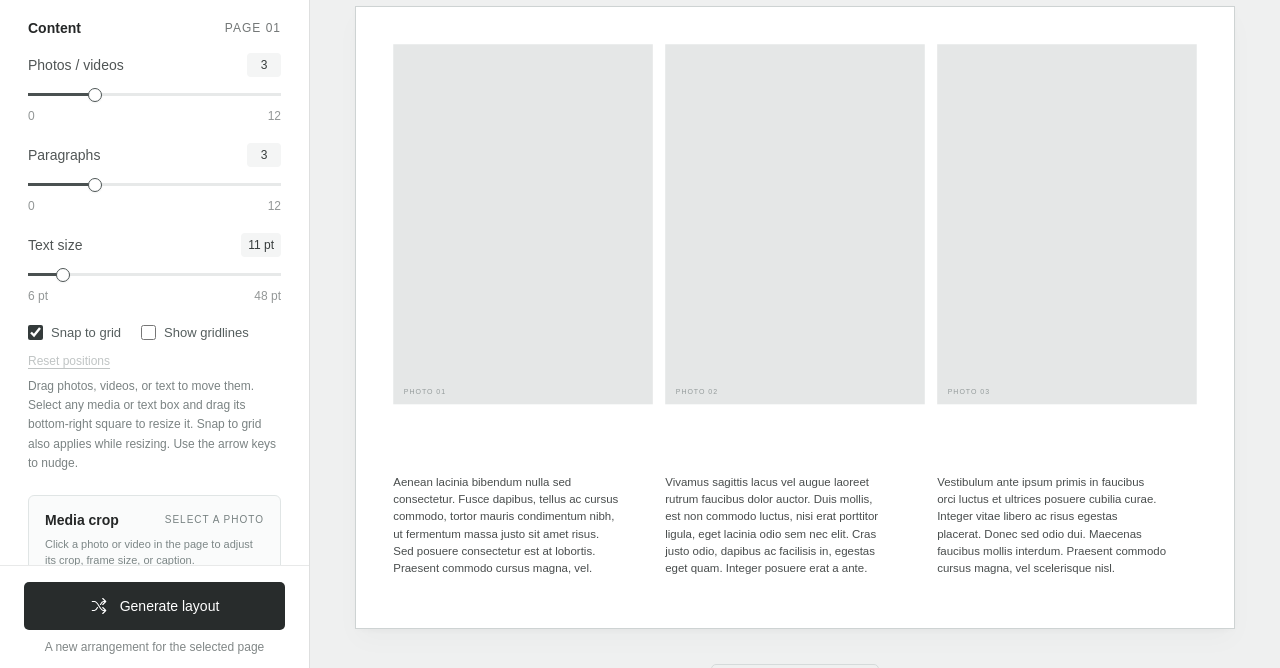
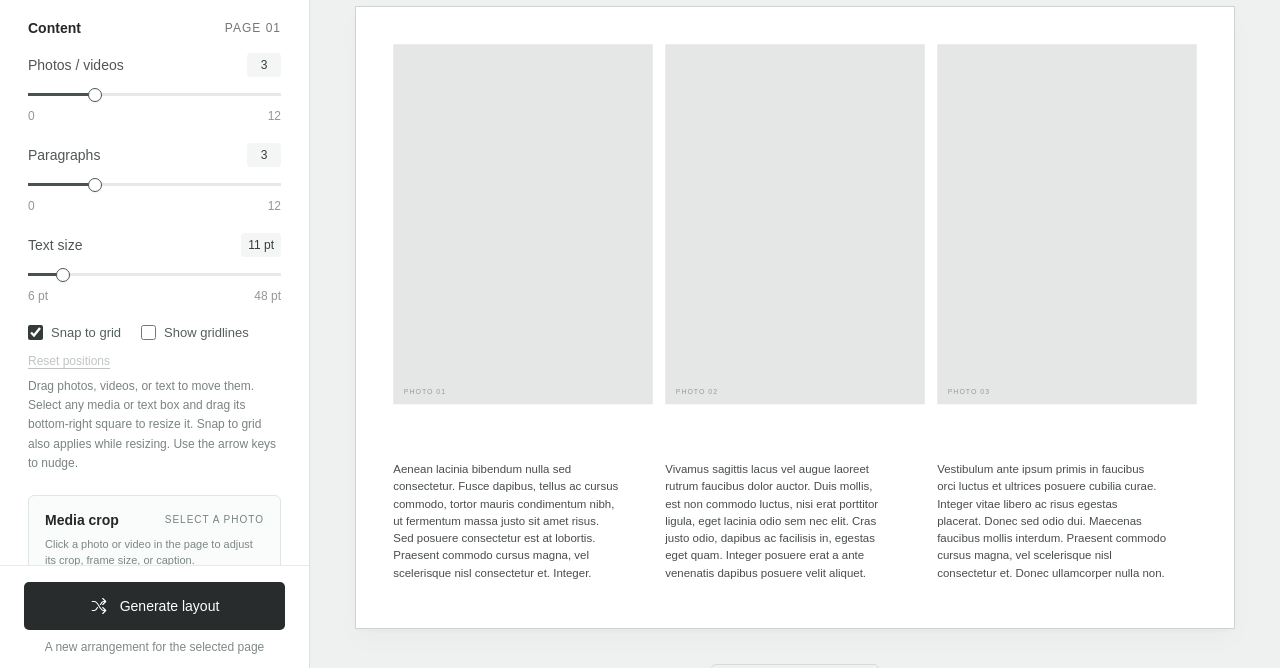
Before and after one commit to ljcpatalinghug-stack/swissgrid, a plain HTML site: page index.html in a window 1280 px wide. Shown: the part 132-800 px from the top of the page. Drawn offline with Linux system fonts and the light colour scheme.

Commit message:
Add files via upload

```diff
--- a/index.html
+++ b/index.html
@@ -980,7 +980,7 @@ function compose(page,size) {
   const pageWidthPoints=convertUnit(size,'in').width*72;
   const automaticSize=Math.min(12.5,...paragraphs.map(b=>Math.min(b.w/14,b.h/4)));
   const fontSize=Number.isFinite(page.textSize)?page.textSize*width/pageWidthPoints:automaticSize;
-  const typography={fontSize,lineHeight:fontSize*1.5,baselineOrigin:margin+fontSize};
+  const typography={fontSize,lineHeight:fontSize*1.5};
   return {width,height,images,paragraphs,grid,typography,name:recipe.name,backgroundColor:safeColor(page.backgroundColor,'#ffffff'),textColor:safeColor(page.textColor,'#494d4d')};
 }
 // Conservative Helvetica/Arial metrics keep the right edge ragged and inside its column.
@@ -992,10 +992,14 @@ function textWidth(text,fontSize) {
 function fitParagraph(copy,box,typography) {
   const fontSize=typography?.fontSize ?? Math.min(12.5,box.w/14,box.h/4);
   const lineHeight=typography?.lineHeight ?? fontSize*1.5;
-  const origin=typography?.baselineOrigin!==undefined?typography.baselineOrigin+(box.textOffsetY||0):box.y+fontSize;
-  const firstBaseline=origin+Math.ceil((box.y+fontSize-origin-1e-7)/lineHeight)*lineHeight;
-  const maxLines=Math.max(0,Math.floor((box.y+box.h-fontSize*.25-firstBaseline)/lineHeight)+1);
-  if(!maxLines||textWidth('W',fontSize)>box.w) return {fontSize,lineHeight,firstBaseline,lines:[],hidden:true};
+
+  // The first line starts exactly on the text frame's top grid line.
+  // SVG/browser rendering uses text-before-edge, so this is a true top-edge
+  // alignment rather than merely aligning the paragraph bounding box.
+  const firstLineTop=box.y;
+  const maxLines=Math.max(0,Math.floor((box.h-fontSize)/lineHeight)+1);
+  if(!maxLines||textWidth('W',fontSize)>box.w) return {fontSize,lineHeight,firstLineTop,lines:[],hidden:true};
+
   const allLines=[]; let line='';
   for(let word of copy.split(/\s+/)) {
     const proposed=line ? line+' '+word : word;
@@ -1014,7 +1018,7 @@ function fitParagraph(copy,box,typography) {
     while(textWidth(last+'.',fontSize)>box.w && last.includes(' ')) last=last.slice(0,last.lastIndexOf(' '));
     lines[lines.length-1]=last+'.';
   }
-  return {fontSize,lineHeight,firstBaseline,lines,hidden:false};
+  return {fontSize,lineHeight,firstLineTop,lines,hidden:false};
 }
 
 function elementPosition(page,size,key,column,row,snap=true) {
@@ -1232,7 +1236,12 @@ async function makePDF(snapshot,prepared,library) {
     });
     for(const box of layout.paragraphs) {
       const fit=fitParagraph(box.copy,box,layout.typography);
-      fit.lines.forEach((line,i)=>page.drawText(line,{x:box.x*scale,y:H-(fit.firstBaseline+i*fit.lineHeight)*scale,font,size:fit.fontSize*scale,color:rgb(...colorComponents(layout.textColor,[.286,.302,.302]))}));
+      const textSize=fit.fontSize*scale;
+      const ascent=font.heightAtSize(textSize,{descender:false});
+      fit.lines.forEach((line,i)=>{
+        const lineTop=(fit.firstLineTop+i*fit.lineHeight)*scale;
+        page.drawText(line,{x:box.x*scale,y:H-lineTop-ascent,font,size:textSize,color:rgb(...colorComponents(layout.textColor,[.286,.302,.302]))});
+      });
     }
   }
   return pdf.save();
@@ -1261,8 +1270,8 @@ function makeSVG(snapshot,settings,prepared) {
     }
   });
   layout.paragraphs.forEach((box,i)=>{
-    const fit=fitParagraph(box.copy,box,layout.typography),lines=fit.lines.map((line,j)=>`<tspan x="${decimal(box.x)}" y="${decimal(fit.firstBaseline+j*fit.lineHeight)}">${xml(line)}</tspan>`).join('');
-    text.push(`<text id="paragraph-${String(i+1).padStart(2,'0')}" font-family="Arial, Helvetica, sans-serif" font-size="${decimal(fit.fontSize)}" fill="${layout.textColor}" xml:space="preserve">${lines}</text>`);
+    const fit=fitParagraph(box.copy,box,layout.typography),lines=fit.lines.map((line,j)=>`<tspan x="${decimal(box.x)}" y="${decimal(fit.firstLineTop+j*fit.lineHeight)}" dominant-baseline="text-before-edge">${xml(line)}</tspan>`).join('');
+    text.push(`<text id="paragraph-${String(i+1).padStart(2,'0')}" font-family="Arial, Helvetica, sans-serif" font-size="${decimal(fit.fontSize)}" fill="${layout.textColor}" dominant-baseline="text-before-edge" xml:space="preserve">${lines}</text>`);
   });
   return `<?xml version="1.0" encoding="UTF-8"?>\n<svg xmlns="http://www.w3.org/2000/svg" xmlns:xlink="http://www.w3.org/1999/xlink" version="1.1" width="${decimal(mm.width)}mm" height="${decimal(mm.height)}mm" viewBox="0 0 ${decimal(layout.width)} ${decimal(layout.height)}"><title>Folio — Page ${settings.number}</title><desc>Editable Swiss grid layout. Text, captions, and rectangles are vectors; photos are embedded PNG images inside editable clipping masks.</desc><defs>${definitions.join('')}</defs><g id="background"><rect width="${decimal(layout.width)}" height="${decimal(layout.height)}" fill="${layout.backgroundColor}"/></g><g id="photos">${photos.join('')}</g><g id="captions">${captions.join('')}</g><g id="text">${text.join('')}</g></svg>`;
 }
@@ -1371,8 +1380,8 @@ function renderPage(page) {
   layout.paragraphs.forEach((box,i)=>{
     const fit=fitParagraph(box.copy,box,layout.typography),group=elementGroup(page,`paragraph-${i}`,box,`Paragraph ${i+1}`);
     if(fit.hidden)hiddenCount++;
-    const text=svg('text',{x:n(box.x),y:n(fit.firstBaseline),fill:layout.textColor,'font-family':'Arial, Helvetica, sans-serif','font-size':n(fit.fontSize),'data-paragraph':i+1,'pointer-events':'none'});
-    fit.lines.forEach((line,j)=>{const span=svg('tspan',{x:n(box.x),y:n(fit.firstBaseline+j*fit.lineHeight)});span.textContent=line;text.append(span);});
+    const text=svg('text',{x:n(box.x),y:n(fit.firstLineTop),fill:layout.textColor,'font-family':'Arial, Helvetica, sans-serif','font-size':n(fit.fontSize),'dominant-baseline':'text-before-edge','data-paragraph':i+1,'pointer-events':'none'});
+    fit.lines.forEach((line,j)=>{const span=svg('tspan',{x:n(box.x),y:n(fit.firstLineTop+j*fit.lineHeight),'dominant-baseline':'text-before-edge'});span.textContent=line;text.append(span);});
     group.append(text);addElementHit(group,box,fit.hidden);drawing.append(group);
   });
   if(state.showGrid)drawing.append(drawGuides(layout));
```
